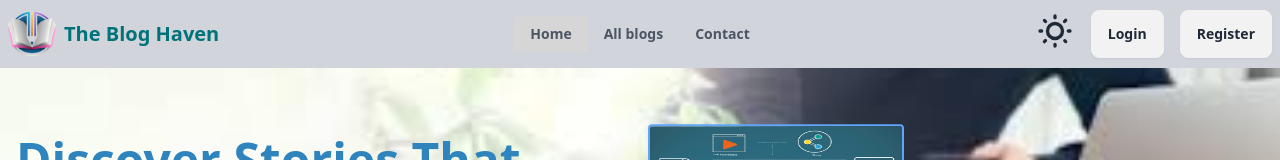
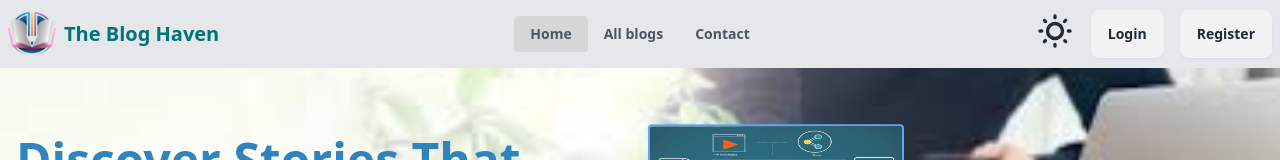
Before and after one commit to khokanChakma/blog-website-client, a React (Vite) app: page / in a window 1280 px wide. Shown: the top 160 px of the page. Built offline with nearby package versions, Linux system fonts and the light colour scheme; no server answers.

Commit message:
update file

```diff
--- a/src/component/Navber.jsx
+++ b/src/component/Navber.jsx
@@ -7,7 +7,7 @@ import Theme from "../Theme/Theme";
 const Navber = () => {
     const { user, logOut } = useContext(AuthContext);
     return (
-        <div className="fixed w-full bg-gray-300 z-20">
+        <div className="fixed w-full bg-gray-200 z-20 backdrop-blur-xl">
             <div className="navbar container mx-auto">
                 <div className="navbar-start">
                     <div className="dropdown">
```
